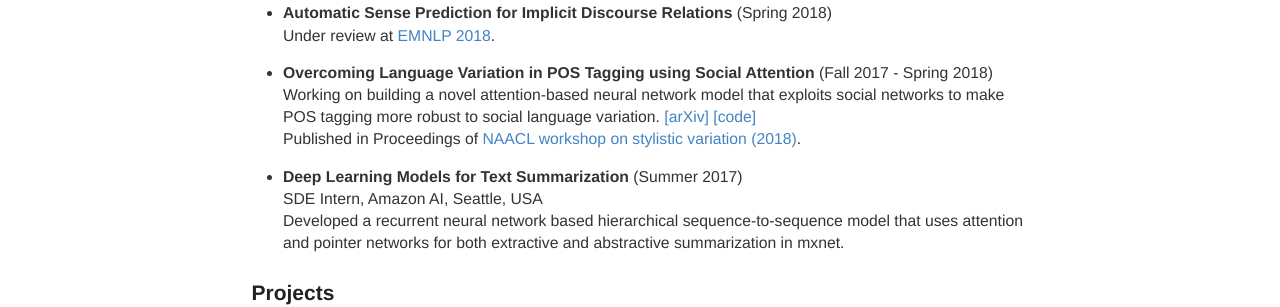
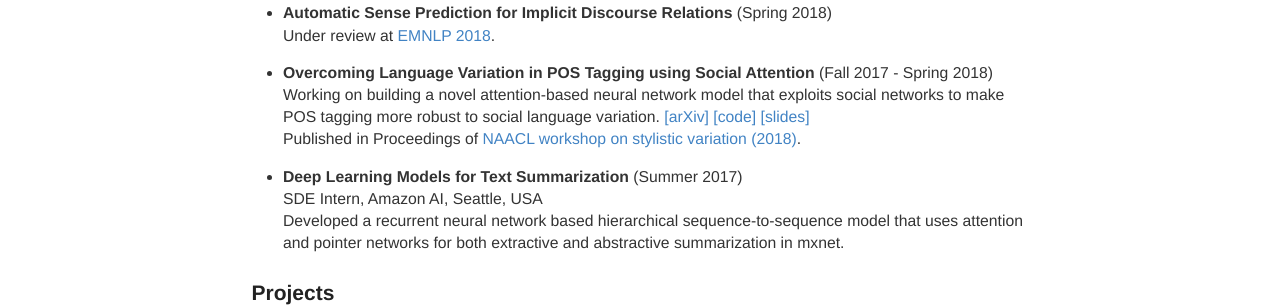
Before and after one commit to bmurali1994/bmurali1994.github.io, a Jekyll site: the page built from research/index.md, in a window 1280 px wide. Shown: the part 303-610 px from the top of the page. Built offline with Jekyll 4.4.1, drawn with Linux system fonts in a browser that asks for light colours.

Commit message:
added link to slides

```diff
--- a/research/index.md
+++ b/research/index.md
@@ -15,7 +15,7 @@ My interests broadly lie in the fields of machine learning, natural language pro
 
 - **Overcoming Language Variation in POS Tagging using Social Attention** (Fall 2017 - Spring 2018)
  Working on building a novel attention-based neural network model that exploits social networks to make
-POS tagging more robust to social language variation. [[arXiv]](https://arxiv.org/abs/1804.07331) [[code]](https://github.com/bmurali1994/socialnets_postagging)
+POS tagging more robust to social language variation. [[arXiv]](https://arxiv.org/abs/1804.07331) [[code]](https://github.com/bmurali1994/socialnets_postagging)  [[slides]](https://docs.google.com/presentation/d/1Oqh-KSdD_K4OH43YJvmlNILqwe7eXR7evkaGNel6xpM/edit?usp=sharing)
  Published in Proceedings of [NAACL workshop on stylistic variation (2018)](https://sites.google.com/view/2ndstylisticvariation/home).
 
 
```
